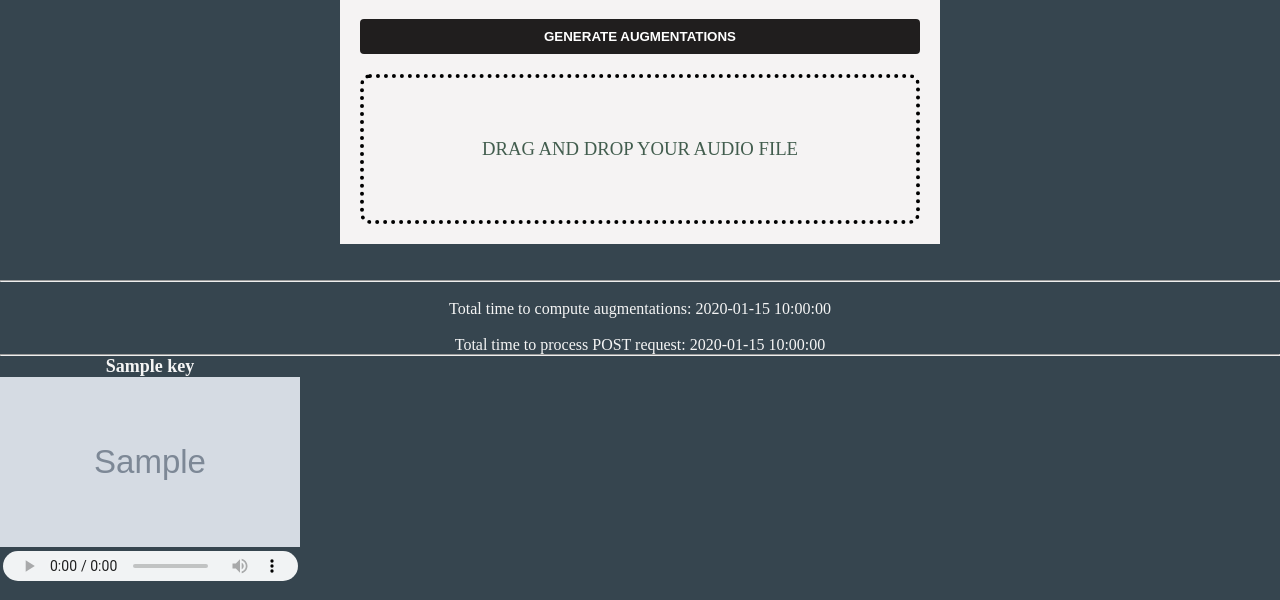
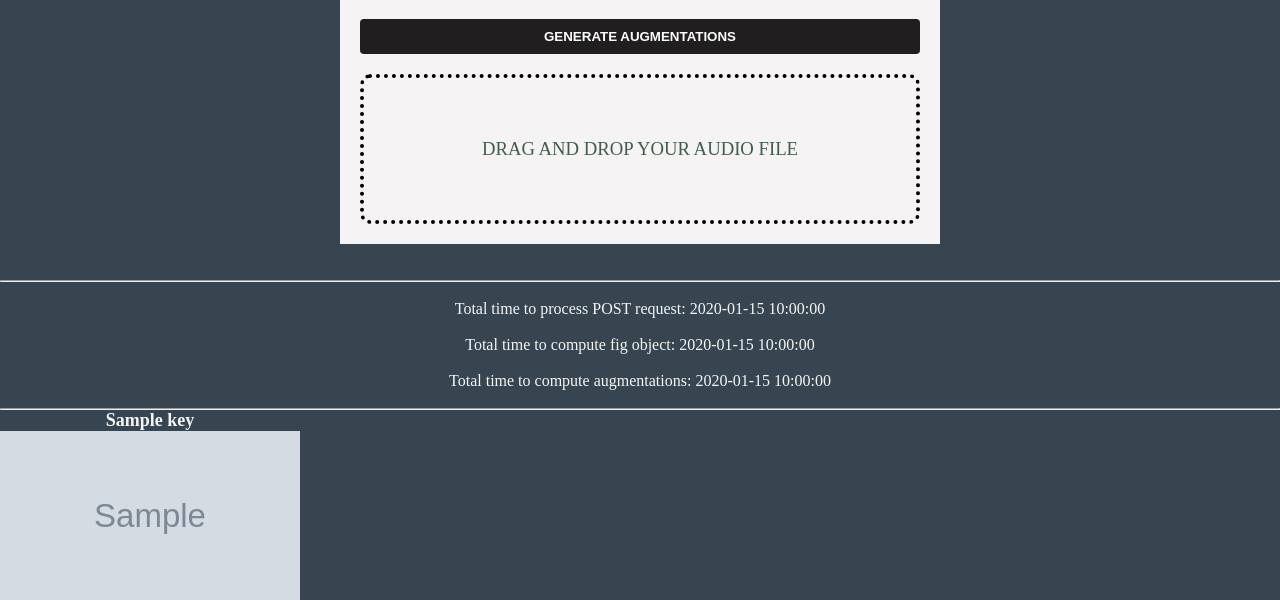
Before and after one commit to ashish10alex/Audio-Augmentations, a Flask app: template templates/demos.html in a window 1280 px wide. Shown: the part 83-683 px from the top of the page. Run offline with Flask 2, Linux system fonts and the light colour scheme; the template is opened without the code that fills it: most values are stand-ins (such as "Sample title", 1, 10 or a date in 2020); grey boxes marked "Sample" are stand-in pictures; some libraries are stand-ins or nearby versions.

Commit message:
Add threading to augmentation computation.

```diff
--- a/app.py
+++ b/app.py
@@ -14,6 +14,7 @@ from matplotlib.figure import Figure
 from descriptions import description_dict
 import uuid
 import concurrent.futures
+import pdbr
 
 app = Flask(__name__)
 app.secret_key = os.environ.get("FLASKBOXPLAYKEY")
@@ -44,13 +45,16 @@ def demos():
 
     if request.method == "POST":
         '''
+        These benchmarks may vary depending on server warmup time but threading definitely faster-
+
         Before threading -
         Total time to compute augmentations: 2.264
         Total time to process POST request: 2.546
 
-        After threading -
-        Total time to compute augmentations: 0.802
-        Total time to process POST request: 1.221
+        After threading-
+        Total time to process POST request: 0.969
+        Total time to compute fig object: 0.71
+        Total time to compute augmentations: 0.253
         '''
         start_post_request_time = time.perf_counter()
 
@@ -80,45 +84,54 @@ def demos():
         os.remove(save_path)  # remove clinet audio after its processed
 
         # get augmented wavfiles as dict {'AugmentationName': WaveformData}
-        # Less than 1.0 second to compute 7 augmentations.  Less than 0.5 sec to process after warmup. Not the bottle neck
-        # ADD MULTIPROCESSING HERE
+        start_aug_computation = time.perf_counter()
         augmentations_on_wav_dict = generate_augmentation_dict_from_wavfile(wav)
+        time_to_compute_augs = round(time.perf_counter() - start_aug_computation, 3) #approx 0.85 seconds
 
         start = time.perf_counter()
         augmented_imgs_dict = {} #sotres figure object from all augmentations
         os.makedirs(f"static/client_aug_wavs/{client_uuid}", exist_ok=True)
 
         # Threading for concurrent creation of figure objects from wavefiles
-        with concurrent.futures.ProcessPoolExecutor() as executor:
+        with concurrent.futures.ThreadPoolExecutor() as executor:
             #submit function returns a future object that encapsulates execution of the thread it is associated with
-            results = [executor.submit(create_figure, augmentations_on_wav_dict[key], key) for key in augmentations_on_wav_dict.keys() ]
+            results = [executor.submit(create_figure, augmentations_on_wav_dict[key], key) for key in augmentations_on_wav_dict.keys()]
 
         #get the key and store results as dict {'AugmentationName': FigureObject}
         augment_wav_dict_keys = list(augmentations_on_wav_dict.keys())
-        print(augment_wav_dict_keys)
         for idx, f in enumerate(concurrent.futures.as_completed(results)):
             #f is the future object encapsulates execution of the function - we can check if process is running, and
             # also get the results
             # f.result() is the return value of create_figure() function and returns -> ('AugmentationName', FigureObject)
             augmented_imgs_dict[f.result()[0]] = f.result()[1]
 
-        #Threading to concurretnly write client wavs to disk
+        #Threading to concurretnly write client wavs to disk [IO bound]
         with concurrent.futures.ThreadPoolExecutor() as executor:
             [executor.submit(write_wav, augmentations_on_wav_dict, client_uuid, augment_wav_dict_keys[idx]) for idx in range(len(augment_wav_dict_keys))]
 
         # delete directory and its contents after a certain time ? - Make it safe !!
         # shutil.rmtree(f'static/client_aug_wavs/{client_uuid}')
 
-        time_to_compute_aug = round(time.perf_counter() - start, 3) #approx 0.85 seconds
+        time_to_compute_fig_object = round(time.perf_counter() - start, 3) #approx 0.85 seconds
         time_to_process_post_request = round(time.perf_counter() - start_post_request_time, 3) #approx 0.85 seconds
+
+        #List of augmentation names to always display augmentations in the same order
+        augment_wav_dict_keys = ['Un-Augmented']
+        for transform in augment.transforms:
+            aug_name = str(transform).split(".")[-1].split(" ")[0]
+            if aug_name == 'Compose': aug_name = 'TF Mask'
+            augment_wav_dict_keys.append(aug_name)
+
+        print(augment_wav_dict_keys)
 
         return render_template(
             "demos.html",
             augmented_imgs_dict=augmented_imgs_dict,
             description_dict=description_dict, #desscription of each augmentation used in modal object. see description.py
             client_uuid=client_uuid, #unique identifier for each client
-            time_to_compute_aug=time_to_compute_aug,
+            time_to_compute_fig_object=time_to_compute_fig_object,
             time_to_process_post_request=time_to_process_post_request,
+            time_to_compute_augs=time_to_compute_augs,
             augment_wav_dict_keys=augment_wav_dict_keys, #list of keys to display results in a consistent order
         )
 
@@ -130,6 +143,15 @@ def write_wav(augmentations_on_wav_dict, client_uuid, key):
     )
 
 def create_figure(wav, key):
+    '''
+    Generate figure object given waveform data
+    wav - waveform data
+    key - Name of the augmentation
+
+    Returns -
+    key - Name of the augmentation
+    pngImageB64String - Figure object used for plotting
+    '''
     fig = Figure()
 
     axis = fig.add_subplot(1, 1, 1)
@@ -179,28 +201,34 @@ augment = Compose(
         PitchShift(min_semitones=1, max_semitones=2, p=1),
     ]
 )
-
-
 augment_tf = Compose(
     [
         FrequencyMask(min_frequency_band=0.1, max_frequency_band=0.10, p=1),
         TimeMask(min_band_part=0.1, max_band_part=0.20, p=1, fade=True),
     ]
 )
-
+augment.transforms.append(augment_tf)
 
 def generate_augmentation_dict_from_wavfile(wav):
+    '''
+    returns -> {'AugNames': AugmentedWaveforms}
+    '''
     augmented_wavs_dict = {}
     augmented_wavs_dict["Un-Augmented"] = wav
-    for i in range(len(augment.transforms)):
-        augmented_wavs_dict[
-            str(augment.transforms[i]).split(".")[-1].split(" ")[0]
-        ] = augment.transforms[i](samples=wav, sample_rate=8000)
 
-    tf_wav = augment_tf(wav, sample_rate=8000)
-    augmented_wavs_dict["TF Mask"] = tf_wav
+    with concurrent.futures.ThreadPoolExecutor() as executor:
+        augmented_wavs = [executor.submit(apply_augment_transform_to_waveform, augment.transforms[i], wav) for i in range(len(augment.transforms))]
+    for i, f in enumerate(concurrent.futures.as_completed(augmented_wavs)):
+        augmented_wavs_dict[f.result()[0]] = f.result()[1]
     return augmented_wavs_dict
 
+def apply_augment_transform_to_waveform(transform, wav, sample_rate=8000):
+    '''
+    returns -> {'AugName': AugmentedWaveform }
+    '''
+    AugName = str(transform).split(".")[-1].split(" ")[0]
+    if AugName == 'Compose': AugName = 'TF Mask'
+    return (AugName, transform(wav, sample_rate))
 
 if __name__ == "__main__":
     app.run(debug=True, host="0.0.0.0")
--- a/templates/demos.html
+++ b/templates/demos.html
@@ -31,13 +31,18 @@
 
 <hr>
 <br>
-{%if time_to_compute_aug %}
-    <p style="text-align:center;"> Total time to compute augmentations:  {{time_to_compute_aug}} </p>
-{% endif %}
-<br>
 {%if time_to_process_post_request %}
     <p style="text-align:center;"> Total time to process POST request:  {{time_to_process_post_request}} </p>
 {% endif %}
+<br>
+{%if time_to_compute_fig_object %}
+    <p style="text-align:center;"> Total time to compute fig object:  {{time_to_compute_fig_object}} </p>
+{% endif %}
+<br>
+{%if time_to_compute_augs %}
+    <p style="text-align:center;"> Total time to compute augmentations:  {{time_to_compute_augs}} </p>
+{% endif %}
+<br>
 <hr>
 
 <div id="grid">
```
Also changed, not shown: 1 other file.
